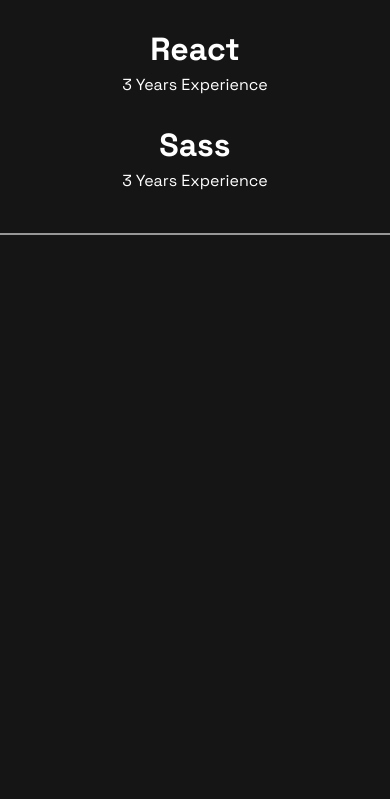
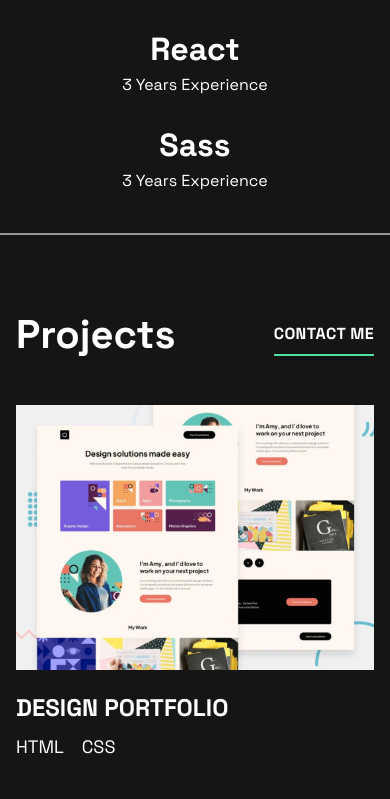
Before and after one commit to talhaimran777/single-page-devloper-portfolio-challenge, a Next.js app: page / in a window 390 px wide. Shown: the part 1157-1956 px from the top of the page. Before the commit the page ends 1392 px from the top, so only its background shows below. Built offline with nearby package versions, Linux system fonts and the light colour scheme.

Commit message:
Makde projects section responsive on all screens

```diff
--- /dev/null
+++ b/src/components/Project.tsx
@@ -0,0 +1,35 @@
+import React from "react";
+import Image from "next/image";
+
+interface Project {
+  name: string;
+  skills: string[];
+  image: any;
+}
+
+interface Props {
+  project: Project;
+}
+
+const Project: React.FC<Props> = ({ project }) => {
+  return (
+    <div>
+      <Image
+        className="mb-5 w-full"
+        src={project.image}
+        placeholder="blur"
+        alt="Project1 Image"
+      />
+      <div>
+        <h2 className="text-[24px] font-bold mb-[7px]">{project.name}</h2>
+        <ul className="flex items-center text-lg gap-[18px]">
+          {project.skills.map((skill) => (
+            <li>{skill}</li>
+          ))}
+        </ul>
+      </div>
+    </div>
+  );
+};
+
+export default Project;
--- /dev/null
+++ b/src/components/ProjectsSection.tsx
@@ -0,0 +1,75 @@
+import React from "react";
+
+import Project1Image from "images/project-1.png";
+import Project2Image from "images/project-2.png";
+import Project3Image from "images/project-3.png";
+import Project4Image from "images/project-4.png";
+import Project5Image from "images/project-5.png";
+import Project6Image from "images/project-6.png";
+import Project from "components/Project";
+
+const ProjectsSection = () => {
+  interface Project {
+    name: string;
+    skills: string[];
+    image: any;
+  }
+
+  const projects: Project[] = [
+    {
+      name: "DESIGN PORTFOLIO",
+      skills: ["HTML", "CSS"],
+      image: Project1Image,
+    },
+    {
+      name: "E-LEARNING LANDING PAGE",
+      skills: ["HTML", "CSS"],
+      image: Project2Image,
+    },
+    {
+      name: "TODO WEB APP",
+      skills: ["HTML", "CSS", "JAVASCRIPT"],
+      image: Project3Image,
+    },
+    {
+      name: "ENTERTAINMENT WEB APP",
+      skills: ["HTML", "CSS", "JAVASCRIPT"],
+      image: Project4Image,
+    },
+    {
+      name: "MEMORY GAME",
+      skills: ["HTML", "CSS", "JAVASCRIPT"],
+      image: Project5Image,
+    },
+    {
+      name: "ART GALLERY SHOWCASE",
+      skills: ["HTML", "CSS", "JAVASCRIPT"],
+      image: Project6Image,
+    },
+  ];
+
+  return (
+    <div className="py-[70px] px-4 md:px-[30px] min-[1139px]:px-0 lg:max-w-[1110px] lg:mx-auto">
+      <div className="flex justify-between items-center mb-10 md:mb-[80px]">
+        <h1 className="text-[40px] md:text-7xl font-bold">Projects</h1>
+        <button
+          className="uppercase font-bold text-base tracking-wide py-2"
+          style={{
+            borderBottomColor: "#4EE1A0",
+            borderBottomWidth: "2px",
+          }}
+        >
+          contact me
+        </button>
+      </div>
+
+      <div className="grid md:grid-cols-2 gap-y-[40px] md:gap-y-[60px] md:gap-x-6 lg:gap-x-[30px]">
+        {projects.map((project, index) => (
+          <Project key={index} project={project} />
+        ))}
+      </div>
+    </div>
+  );
+};
+
+export default ProjectsSection;
--- a/src/components/SkillsSection.tsx
+++ b/src/components/SkillsSection.tsx
@@ -28,7 +28,7 @@
 
   return (
     <div
-      className="py-[40px] grid md:grid-cols-2 xl:grid-cols-3 gap-y-6 md:gap-y-[52px] md:px-[30px] min-[1139px]:px-0 md:mt-[60px] lg:max-w-[1110px] lg:mx-auto "
+      className="py-[40px] grid md:grid-cols-2 xl:grid-cols-3 gap-y-6 md:gap-y-[52px] md:px-[30px] min-[1139px]:px-0 md:mt-[60px] lg:max-w-[1110px] lg:mx-auto"
       style={{
         borderBottomColor: "#979797",
         borderBottomWidth: "2px",
--- a/src/pages/index.tsx
+++ b/src/pages/index.tsx
@@ -1,6 +1,7 @@
 import Head from "next/head";
 import HeroSection from "components/HeroSection";
 import SkillsSection from "components/SkillsSection";
+import ProjectsSection from "components/ProjectsSection";
 
 export default function Home() {
   return (
@@ -14,6 +15,7 @@
       <main>
         <HeroSection />
         <SkillsSection />
+        <ProjectsSection />
       </main>
     </>
   );
```
